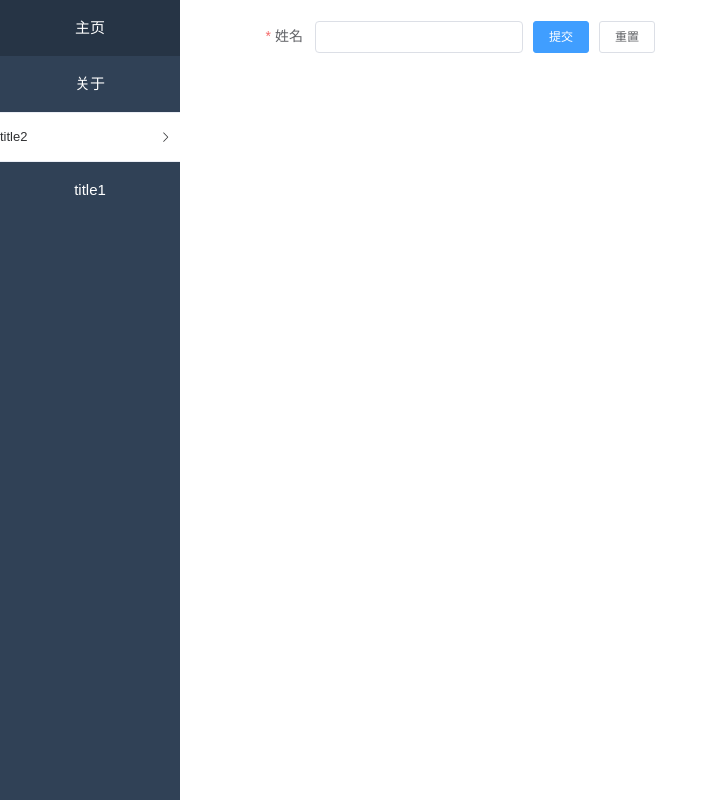
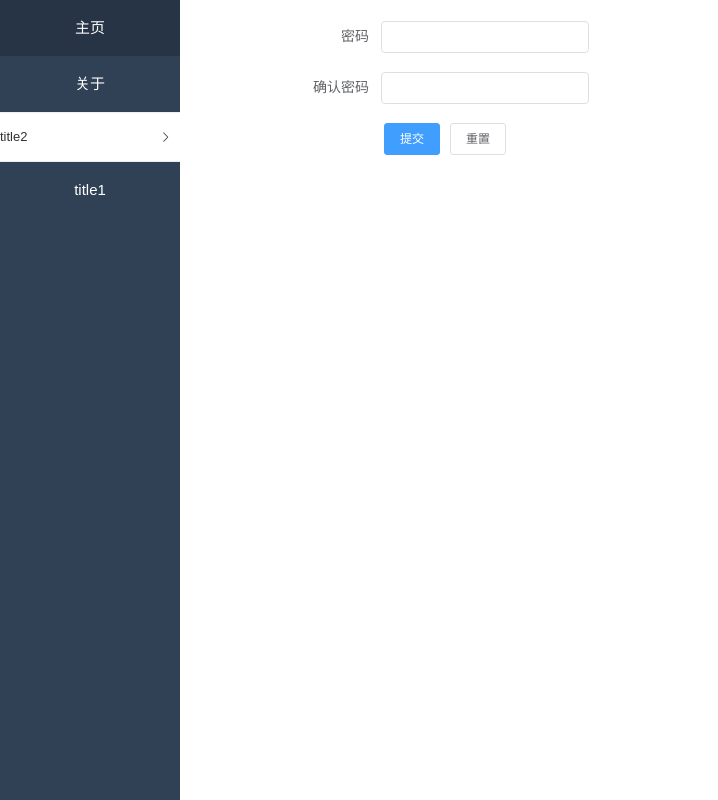
Before and after one commit to 756004854/shop, a Vue app: page /#/ in a window 1280 px wide. Shown: the whole page, without its empty margins (0-718 px from the left). Built offline with nearby package versions, Linux system fonts and the light colour scheme.

Commit message:
提交表单验证规则

```diff
--- a/src/views/Home.vue
+++ b/src/views/Home.vue
@@ -1,15 +1,19 @@
 <template>
   <div class="home">
-    <el-form :inline="true" ref="sizeForm" :model="sizeForm" label-width="80px" size="small">
+    <el-form :inline="true" ref="sizeForm" :rules="reles" :model="sizeForm" label-width="80px" size="small">
       <el-form-item
-        label="姓名"
-        prop="name"
-        :rules="[
-          { required: true, message: '姓名不能为空' }
-        ]"
+        label="密码"
+        prop="pass"
       >
-        <el-input type="name" v-model="sizeForm.name"></el-input>
+        <el-input type="password" v-model="sizeForm.pass"></el-input>
       </el-form-item>
+      <el-form-item
+        label="确认密码"
+        prop="checkPass"
+      >
+        <el-input type="password" v-model="sizeForm.checkPass"></el-input>
+      </el-form-item>
+      <br>
       <el-form-item>
         <el-button type="primary" @click="submitForm('sizeForm')">提交</el-button>
         <el-button @click="resetForm('sizeForm')">重置</el-button>
@@ -24,13 +28,37 @@
 export default {
   name: 'home',
   data(){
+    var pass = (rule, value, callback) =>{
+      if( value === "" )
+        callback( new Error("请输入密码"))
+      else
+        if( this.sizeForm.checkPass !== "")
+          this.$refs.sizeForm.validateField("checkPass")
+      callback
+    }
+    var twoPass = (rule, value, callback) => {
+      if( value === "" )
+        callback( new Error("请再次输入密码") )
+      else if( value != this.sizeForm.pass )
+        callback( new Error("两次输入的密码不一致！") )
+      else
+        callback()
+    }
     return {
       sizeForm: {
-        name: ""
+        pass: ""
+      },
+      reles: {
+        pass: [
+          { validator: pass, trigger: 'blur' },
+          { min : 2 , max : 5,  message: `长度在 2 到 5 个字节`}
+        ],
+        checkPass:[
+          { validator: twoPass, trigger: 'blur' },
+        ]
+
       }
     }
-  },
-  components: {
   },
   methods:{
     submitForm(formName) {
```
